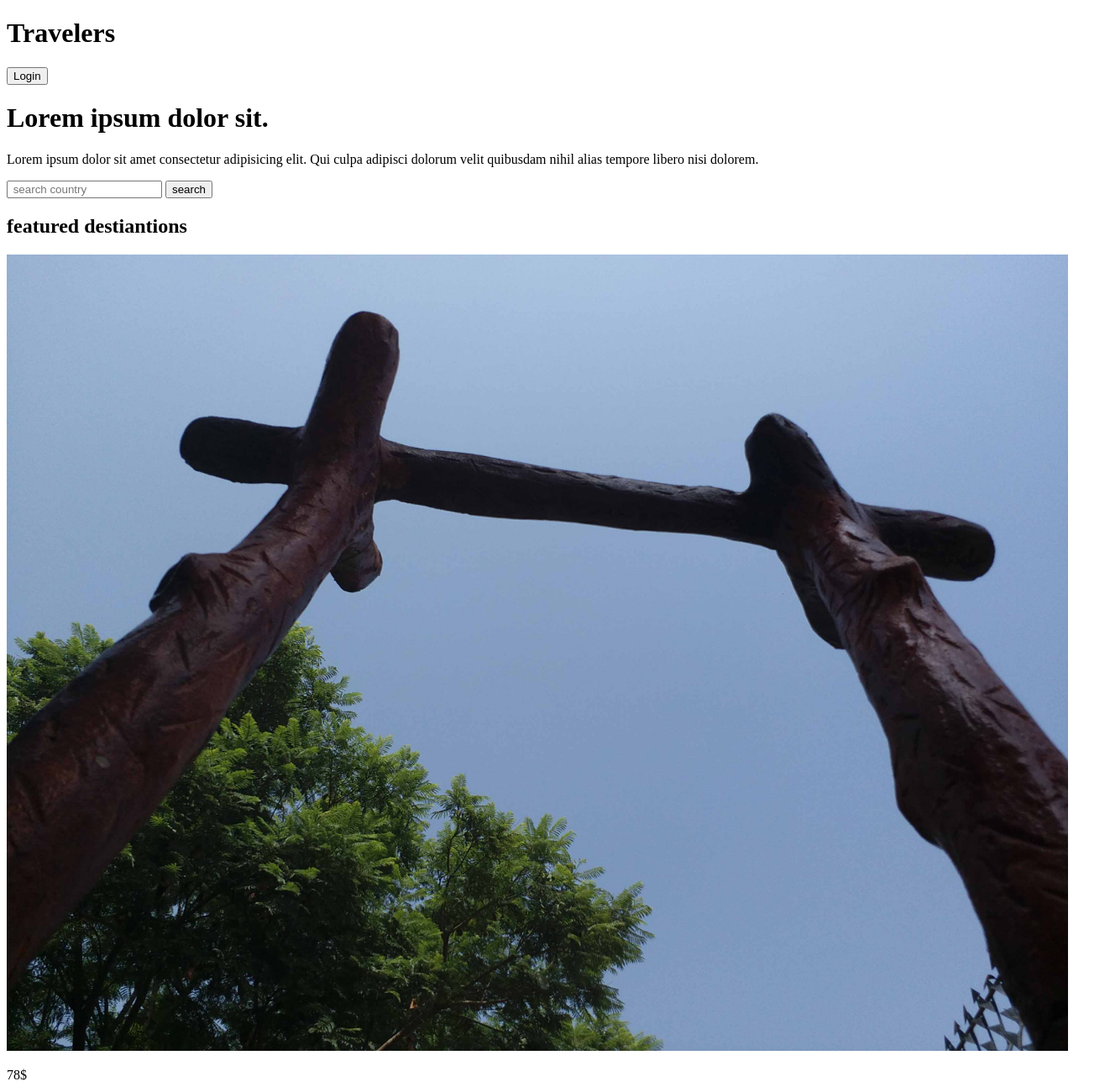
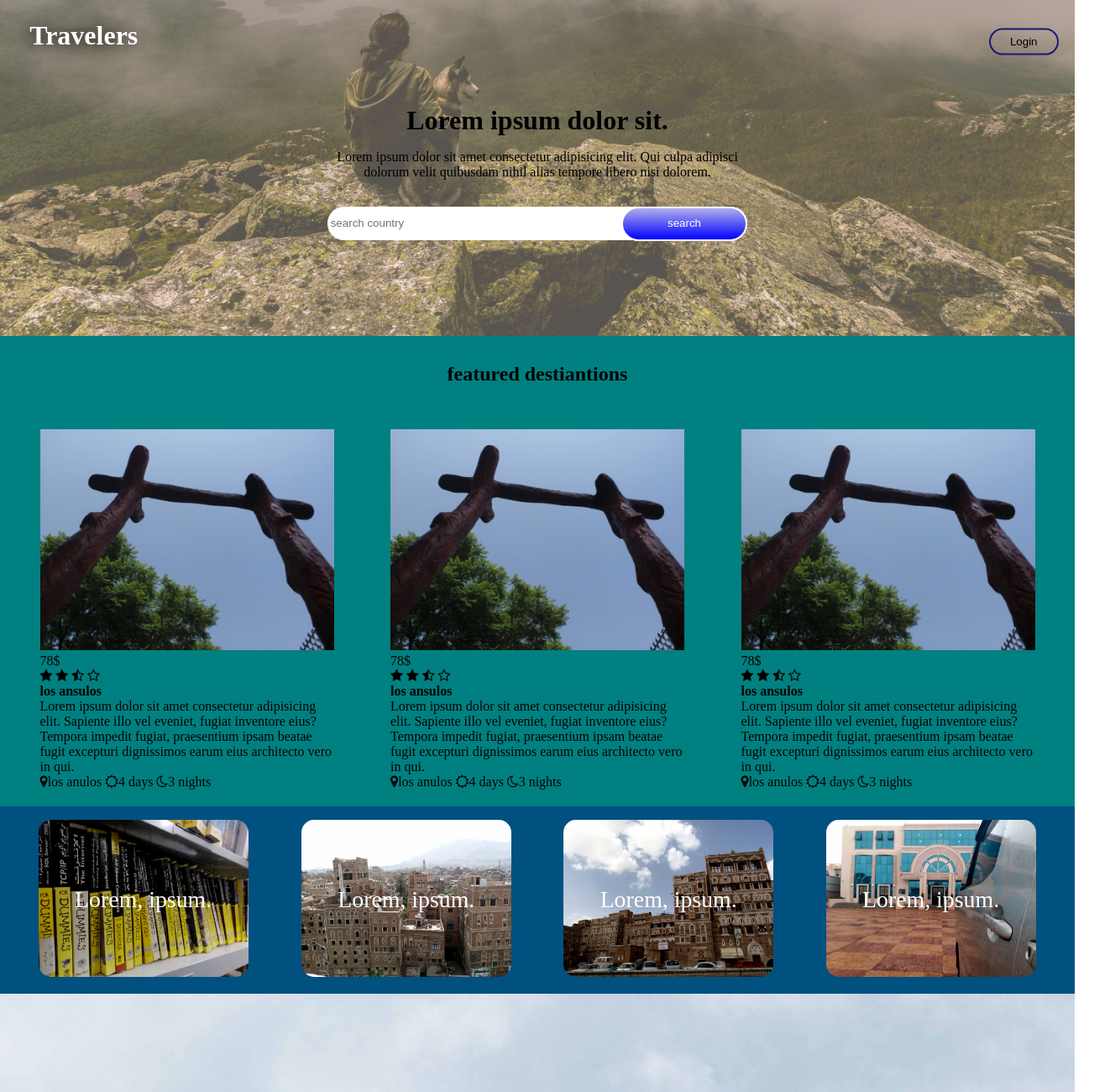
Before and after one commit to Salwa-mansour/travellandingpage, a plain HTML site: page 3rdtraining/index.html in a window 1280 px wide. Shown: the top 1300 px of the page at 84% size, 1322 px wide, since content can reach past the window. Drawn offline with Linux system fonts and the light colour scheme.

Commit message:
complete the training for this trail

```diff
--- a/3rdtraining/index.html
+++ b/3rdtraining/index.html
@@ -23,7 +23,7 @@
         </div>
     </header>
     <!-- /////////////////////////////////// -->
-    <section class="fteatures">
+    <section class="features">
         <h1>featured destiantions</h1>
         <div class="container">
             <!-- //////////1////// -->
--- a/3rdtraining/style.css
+++ b/3rdtraining/style.css
@@ -0,0 +1,206 @@
+*{
+    padding: 0;
+    margin: 0;
+}
+/* ------------header stylings------------- */
+.header{
+    height: 50vh;
+    min-height: 360px;
+    width: 100%;
+    background-image: linear-gradient(rgba(255,255,255,.233),rgba(255,255,255,.233)),url(../imgs/background3.jpg);
+    background-size: cover;
+    background-position: bottom ;
+    /* background-attachment: fixed; */
+}
+.header .logo {
+    color: #fff;
+    text-shadow: .5px .5px 20px black;
+    padding: 1rem;
+
+}
+.login-btn{
+    width: calc(5rem + .25vw);
+    padding: calc(.2rem + .25vw);
+    transform: translateY(1.6rem);
+    outline: none;
+    border-radius: 50px;
+    border: 2px solid rgb(27,27,112);
+    background-color: transparent;
+}
+.container0{
+    display: flex;
+    align-items: flex-start;
+    justify-content: center;
+    padding: .5rem 1.2rem;
+}
+.logo{
+    flex: 1;
+}
+.hd-overlay{
+    text-align: center;
+    padding: 0 1.2rem;
+     max-width: 500px;
+     margin: auto;
+}
+.hd-overlay h1{
+    padding-top: 8%;
+    padding-bottom: 1rem;
+    font-size: calc(1.5rem + .5rem);
+}
+
+
+.input-group{
+    position: relative;
+    margin: auto;
+    width: 90%;
+    max-width: 500px;
+    margin-top: 2rem;
+    text-align: center;
+}
+.form-control , .search-btn{
+    outline: none;
+    border: 0;
+    border-radius: 30px;
+}
+.form-control{
+    width: 100%;
+    line-height: 3;
+}
+.search-btn{
+    cursor: pointer;
+    line-height: 2.75;
+    position: absolute;
+    top: 0;
+    right: 0;
+    width: 30%;
+    color: #fff;
+    border: 2px solid white;
+    box-sizing: border-box;
+    background-image: linear-gradient(rgba(175,174,236),blue);
+}
+/* ----------- Featurers section ----------- */
+/* /////////////flex box styings/////////////// */
+.container{
+    display: flex;
+    width: 100%;
+    flex-wrap: wrap;
+    align-items: flex-start;
+    justify-content: space-around;
+}
+@media screen and (min-width:1240px){
+    .container{
+        justify-content: space-evenly;
+    }
+}
+
+/* ///////////////// */
+.main-f-box{
+    max-width: 350px;
+    padding: 1.25rem;
+}
+.features h1{
+    text-align: center;
+    padding: 2rem;
+}
+.features{
+    background-color: teal;
+}
+/* --------------------------gallery------------ */
+.gallery{
+    position: relative;
+    background-color: rgb(0,81,128);
+}
+.gallery-item{
+    position: relative;
+    width: 100%;
+    max-width: 250px;
+    margin: 1rem;
+}
+.gallery-item img{
+    border-radius: 15px;
+}
+.gallery-item p{
+    position: absolute;
+    top: 50%;
+    left: 50%;
+    transform: translate3d(-50%,-50%,0);
+    color: white;
+    text-shadow: 0 0 10 black;
+    font-size: calc(1.5rem + .3vw);
+    white-space: nowrap;
+}
+/* ---------------------------banner--------- */
+.banner{
+    position: relative;
+    padding: 15% 0;
+    height: 30vw;
+    background-image: url(../imgs/background1.1.jpg);
+    background-size: cover;
+    background-position: bottom;
+    background-attachment: fixed;
+}
+.banner-highlights{
+    position: absolute;
+    width: 100%;
+    top: 40%;
+    background-color: rgba(0,0,0,.7);
+    color: #fff;
+    padding: calc(.8rem + .5rem);
+    text-align: center;
+    justify-content: center;
+    align-items: center;
+    height: 20vw;
+    display: flex;
+}
+/* -------------------------users feed back------ */
+.usersfeedback{
+    padding: 3.25rem;
+    text-align: center;
+}
+.user-review-item{
+    position: relative;
+    max-width: 250px;
+    margin: 2rem;
+    text-align: justify;
+}
+.usersfeedback h1{
+    padding-top: 1.5rem;
+}
+.user-review-item {
+    box-shadow: 0 0 10px 0 rgba(0,0,100,.2);
+    padding: 2rem;
+}
+.user-review-item img{
+    position: absolute;
+    left: 50%;
+    bottom: 0;
+    transform: translate3d(-50%,50%,0);
+    border-radius: 50%;
+}
+.user-review p{
+    padding-top: 1rem;
+}
+.user-review p::before{
+    content: '\201d';
+    display: block;
+    position: absolute;
+    font-size: 6rem;
+    color: rgb(94,94,253);
+    left: 44%;
+    top: -.5rem;
+    font-family: sans-serif;
+}
+/* -------footer------------ */
+.footer{
+    padding: 3rem 1.2rem;
+    background-image: linear-gradient(#2d557d,#9610fd);
+    text-align: center;
+    line-height: 1.5;
+}
+.ft-item{
+    position: relative;
+    margin: 1.5rem;
+    padding: .5rem;
+    background-color: rgba(255,255,255,.2);
+
+}
```
